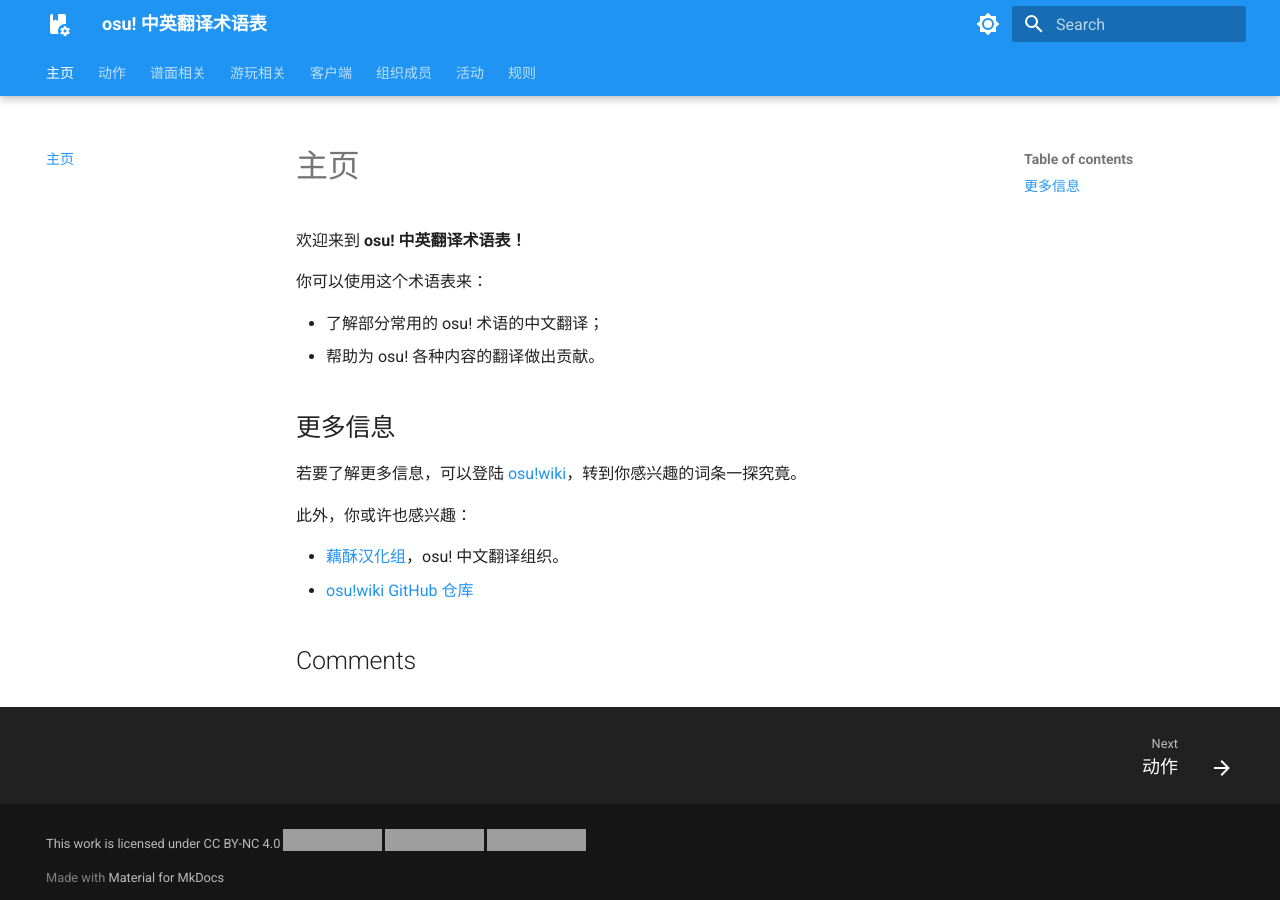
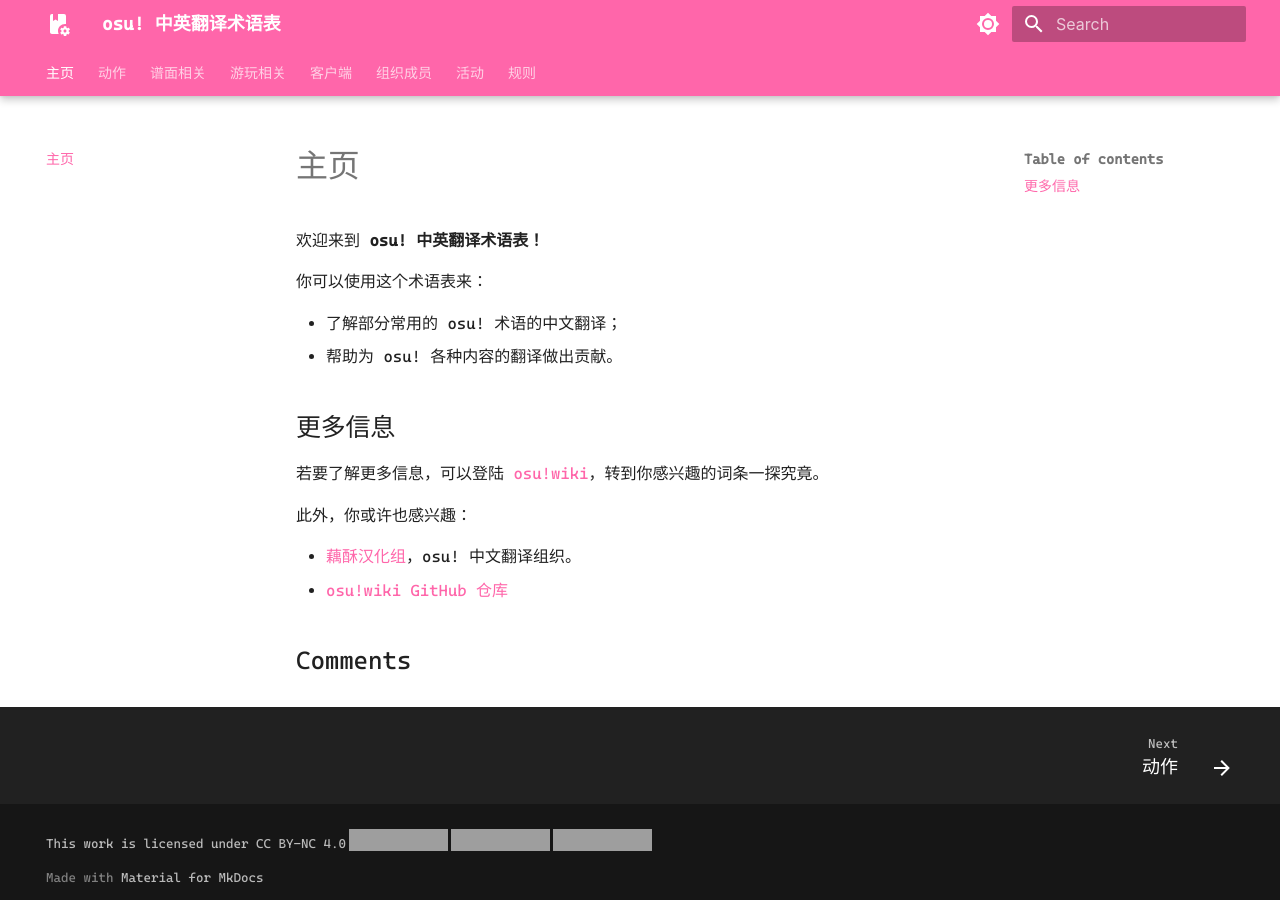
Before and after one commit to osu-atri/osu-translation-ref, an MkDocs documentation site: the page built from docs/index.md, in a window 1280 px wide. Built offline with MkDocs 1.6.1 and Material for MkDocs 9.7.7, drawn with Linux system fonts in a browser that asks for light colours; some web fonts are replaced; comment, search, counter and statistics services are not loaded; grey boxes are pictures that could not be loaded.

Commit message:
Use osu! Pink for theme color

```diff
--- a/docs/stylesheets/extra.css
+++ b/docs/stylesheets/extra.css
@@ -34,4 +34,7 @@ body {
 :root {
     --md-code-font: "Cascadia Code PL";
     --md-text-font: "HarmonyOS Sans SC";
+    --md-primary-fg-color: #FF66AA;
+    --md-primary-fg-color--light: #FF66AA;
+    --md-primary-fg-color--dark: #EE3399;
 }
--- a/mkdocs.yml
+++ b/mkdocs.yml
@@ -33,13 +33,14 @@ theme:
   palette:
     # Palette toggle for light mode
     - scheme: default
-      primary: blue
+      primary: custom
       accent: blue
       toggle:
         icon: material/brightness-7
         name: Switch to dark mode
     # Palette toggle for dark mode
     - scheme: slate
+      primary: custom
       toggle:
         icon: material/brightness-4
         name: Switch to light mode
@@ -98,5 +99,6 @@ extra_javascript:
 
 extra_css:
   - https://cdnjs.cloudflare.com/ajax/libs/KaTeX/0.16.7/katex.min.css
+  - stylesheets/extra.css
 
 copyright:  <p xmlns:cc="http://creativecommons.org/ns#" >This work is licensed under <a href="https://creativecommons.org/licenses/by-nc/4.0/?ref=chooser-v1" target="_blank" rel="license noopener noreferrer" style="display:inline-block;">CC BY-NC 4.0<img style="height:22px!important;margin-left:3px;vertical-align:text-bottom;" src="https://mirrors.creativecommons.org/presskit/icons/cc.svg?ref=chooser-v1" alt=""><img style="height:22px!important;margin-left:3px;vertical-align:text-bottom;" src="https://mirrors.creativecommons.org/presskit/icons/by.svg?ref=chooser-v1" alt=""><img style="height:22px!important;margin-left:3px;vertical-align:text-bottom;" src="https://mirrors.creativecommons.org/presskit/icons/nc.svg?ref=chooser-v1" alt=""></a></p>
```
